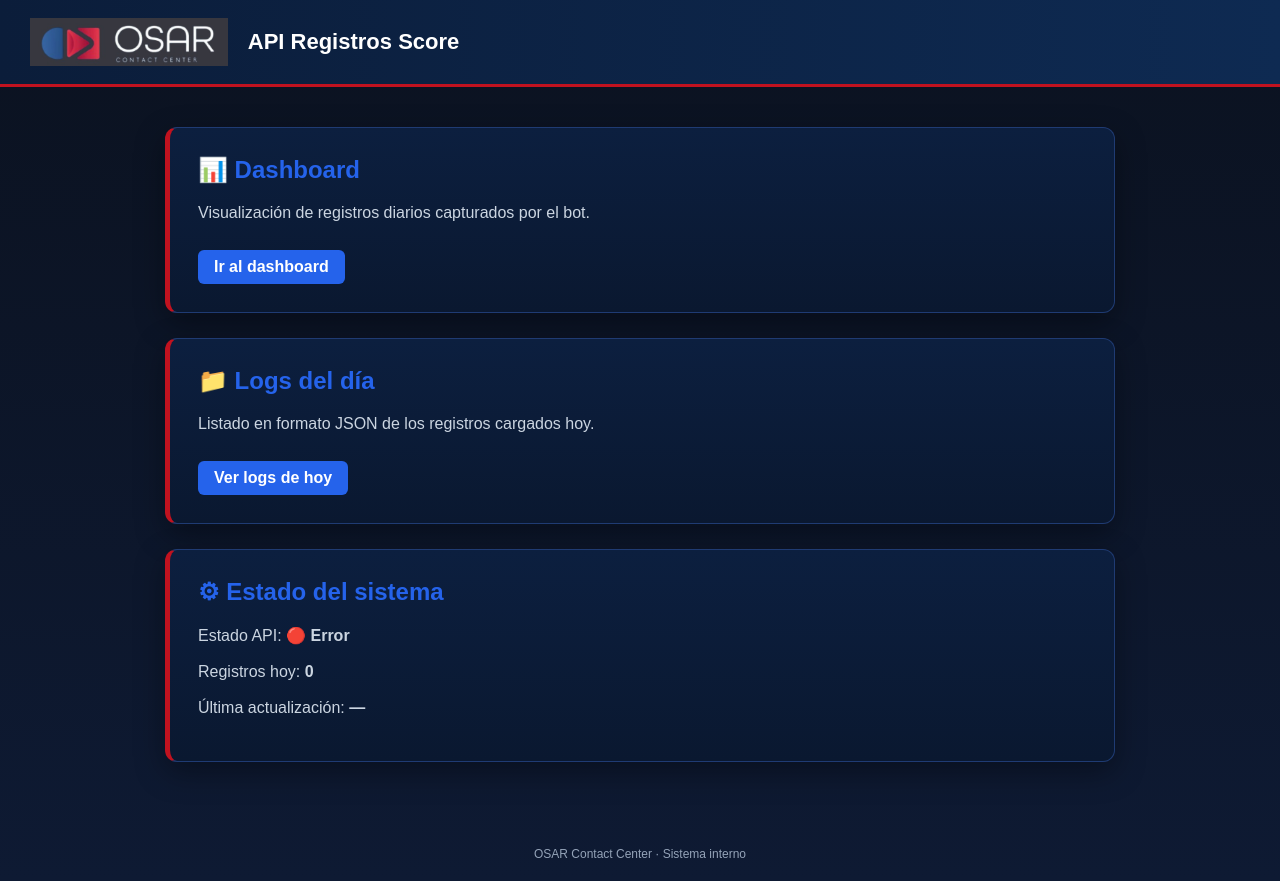
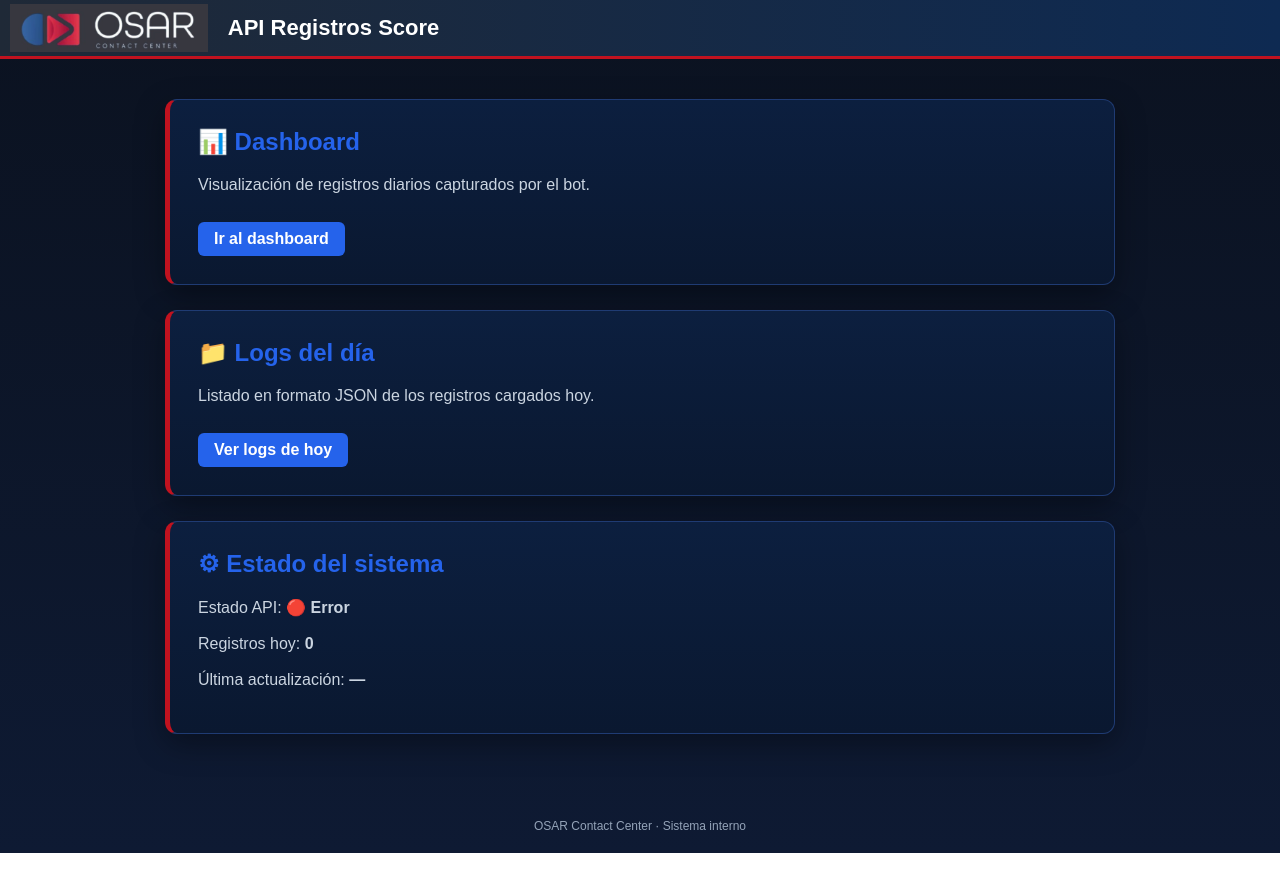
Before and after one commit to Mili-Ranaldi2609/Registros-De-Score, a website: page public/index.html in a window 1280 px wide. After the commit the page ends 853 px from the top, so only its background shows below. Drawn offline with Linux system fonts and the light colour scheme; no server answers.

```diff
--- a/public/dashboard.css
+++ b/public/dashboard.css
@@ -129,7 +129,7 @@
 
     button:hover {
       transform: translateY(-1px);
-      box-shadow: 0 6px 18px rgba(37, 99, 235, .4);
+      box-shadow: 0 2px 18px rgba(37, 99, 235, .4);
     }
 
     /* Estado sin registros */
--- a/public/index.css
+++ b/public/index.css
@@ -9,8 +9,9 @@
     display: flex;
     align-items: center;
     gap: 20px;
-    padding: 18px 30px;
-    background: linear-gradient(90deg, #0b1d3a, #0e2a52);
+    padding: 18px 10px;
+    height: 20px;
+    background: linear-gradient(90deg,#1f2937, #0e2a52);
     border-bottom: 3px solid #c1121f; /* rojo OSAR */
   }
 
@@ -63,6 +64,7 @@
     border-radius: 6px;
     text-decoration: none;
     font-weight: bold;
+    transition: background-color 0.3s ease;
   }
 
   a:hover {
```
